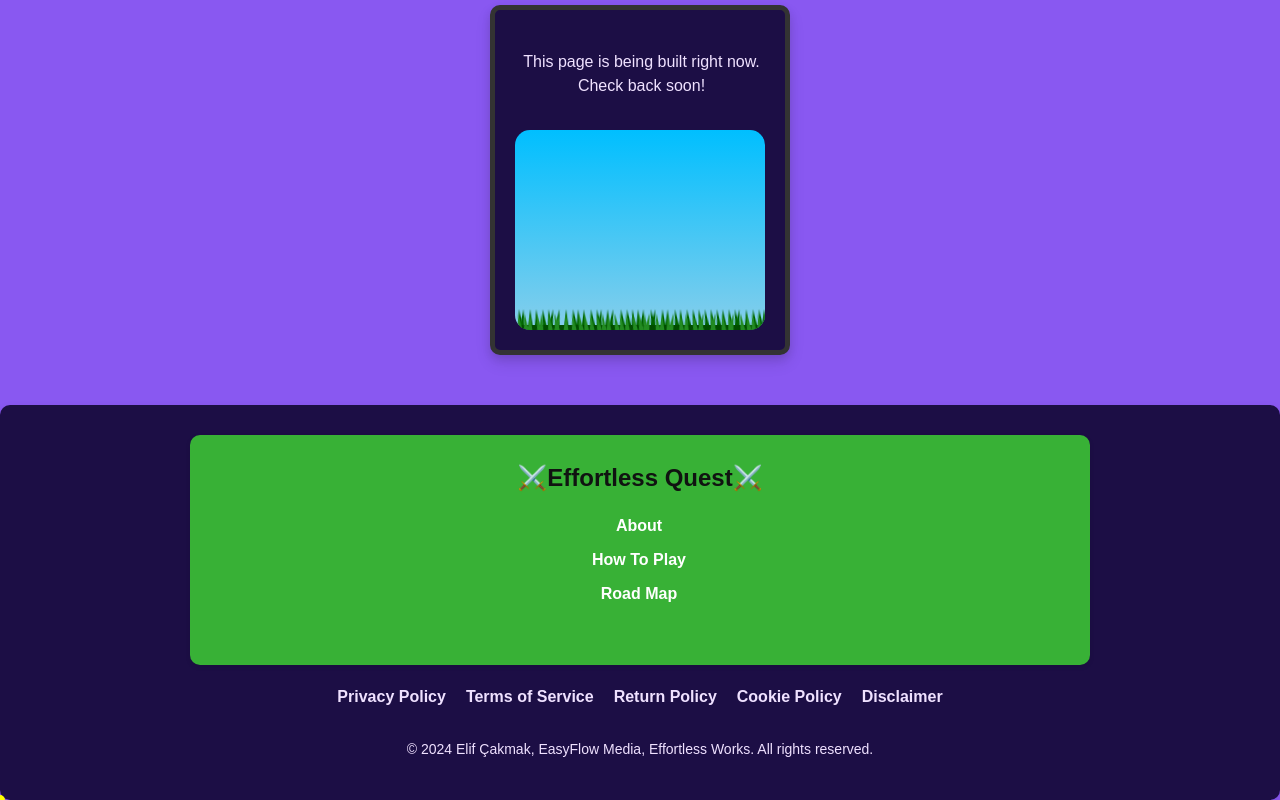
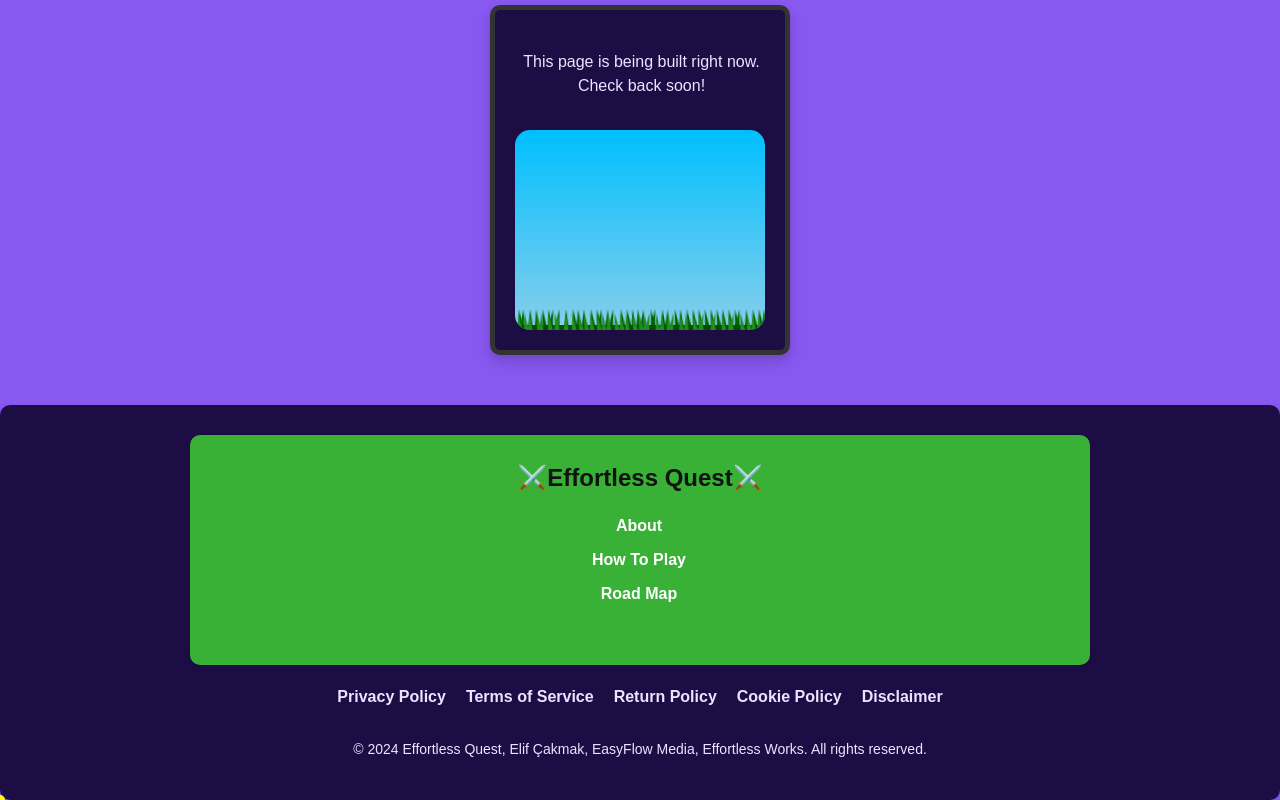
Before and after one commit to Effortless-Quest/effortlessquest, a Next.js app: page / in a window 1280 px wide. Shown: the part 300-1100 px from the top of the page. Built offline with nearby package versions, Linux system fonts and the light colour scheme.

Commit message:
footer update

```diff
--- a/app/0/0-footer/footer.tsx
+++ b/app/0/0-footer/footer.tsx
@@ -33,7 +33,7 @@ const Footer: React.FC = () => {
 
           {/* Copyright */}
           <div className="text-center mt-4 footer-copyright">
-            <p>&copy; 2024 Elif Çakmak, EasyFlow Media, Effortless Works. All rights reserved.</p>
+            <p>&copy; 2024 Effortless Quest, Elif Çakmak, EasyFlow Media, Effortless Works. All rights reserved.</p>
           </div>
         </div>
       </div>
```
